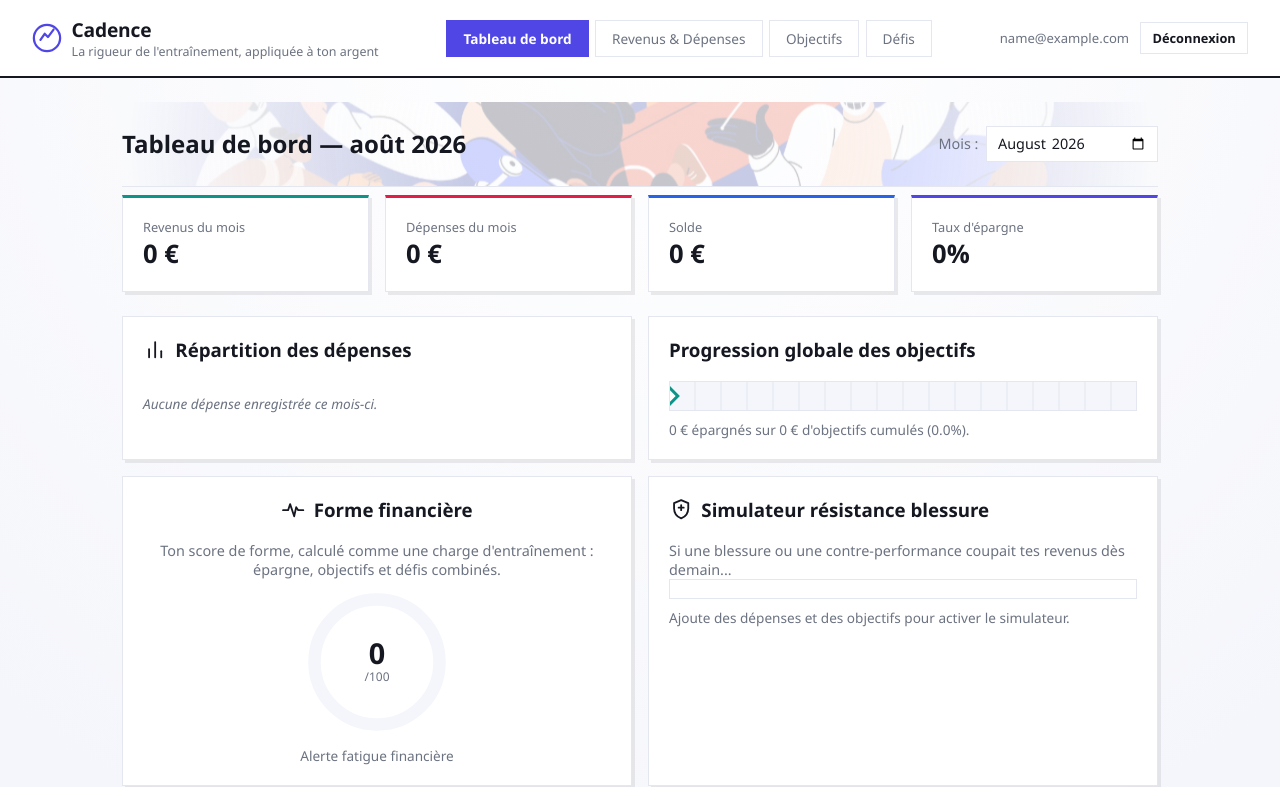
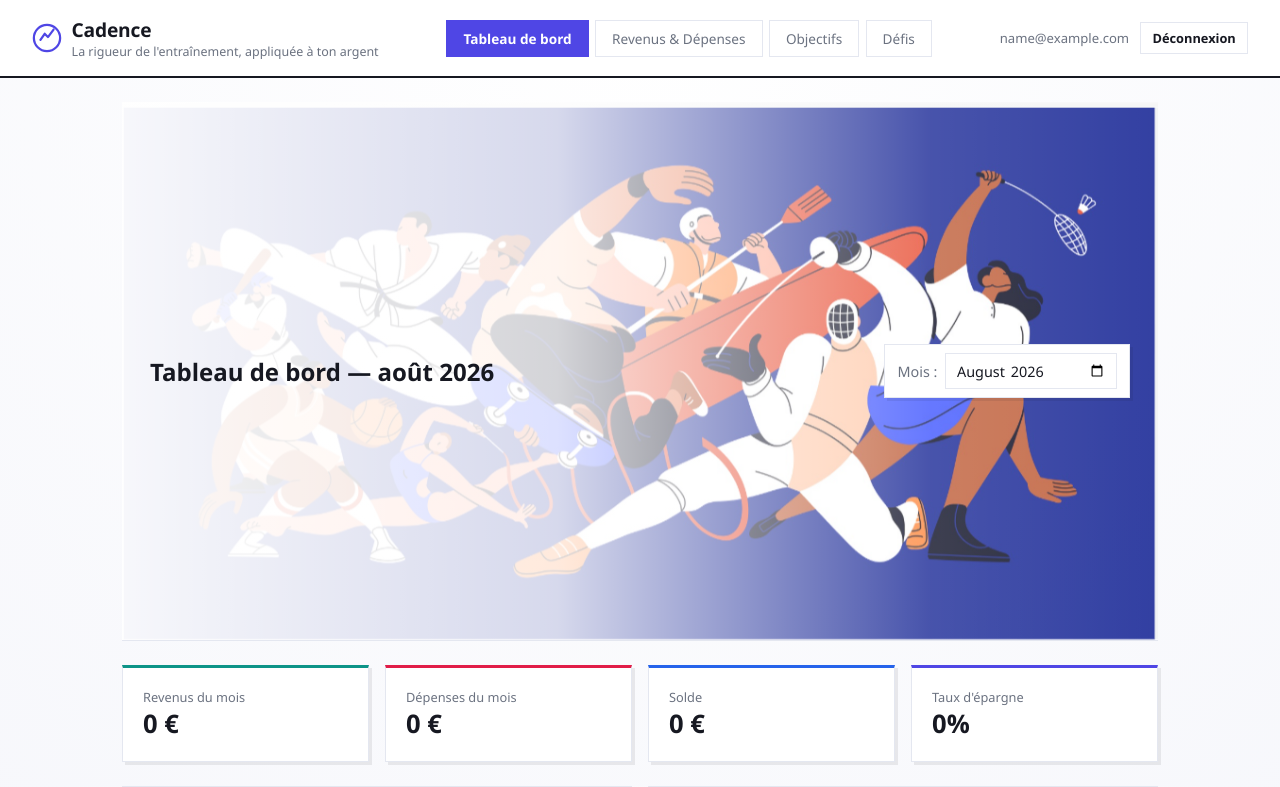
Before and after one commit to amal1234-boop/demo-git, a PHP site: page /app.php in a window 1280 px wide. Shown: the top 787 px of the page. Run offline with PHP 8.4, Linux system fonts and the light colour scheme; the visitor is signed in with stand-in values (Sample User, id 1); data that the repository does not hold is empty.

Commit message:
Agrandir l'illustration du tableau de bord, visible en entier
Remplace le petit bandeau rogné (masque radial serré, image
surdimensionnée) par une bannière pleine largeur qui affiche
l'illustration en entier, avec un dégradé blanc pour garder le
titre lisible et un fond dédié pour le sélecteur de mois.

Co-Authored-By: Claude Sonnet 5 <noreply@anthropic.com>
Claude-Session: https://claude.ai/code/session_01GoLDazGhqdJits2RX1u8dC

```diff
--- a/styles/style.css
+++ b/styles/style.css
@@ -100,24 +100,29 @@ main { max-width: 1100px; margin: 0 auto; padding: 1.5rem 2rem 4rem; }
 .dashboard-banner {
   position: relative;
   overflow: hidden;
-  padding: 1.5rem 0;
-  margin-bottom: .5rem;
+  margin-bottom: 1.5rem;
   border-bottom: 1px solid var(--border);
 }
 .dashboard-illustration {
+  display: block;
+  width: 100%;
+  height: auto;
+  opacity: .85;
+}
+.dashboard-banner .panel-header {
   position: absolute;
-  top: 50%;
-  left: 50%;
-  width: 1100px;
-  max-width: none;
-  transform: translate(-50%, -50%);
-  opacity: .22;
-  -webkit-mask-image: radial-gradient(ellipse 55% 90% at 50% 50%, #000 30%, transparent 85%);
-  mask-image: radial-gradient(ellipse 55% 90% at 50% 50%, #000 30%, transparent 85%);
-  pointer-events: none;
-  z-index: 0;
+  inset: 0;
+  z-index: 1;
+  margin-bottom: 0;
+  padding: 0 1.75rem;
+  background: linear-gradient(90deg, rgba(255, 255, 255, .96) 0%, rgba(255, 255, 255, .8) 42%, rgba(255, 255, 255, .1) 78%, rgba(255, 255, 255, 0) 100%);
 }
-.dashboard-banner .panel-header { position: relative; z-index: 1; margin-bottom: 0; }
+.dashboard-banner .month-picker {
+  background: var(--bg-alt);
+  border: 1px solid var(--border);
+  padding: .5rem .75rem;
+  box-shadow: var(--shadow-sm);
+}
 
 .month-picker { display: flex; align-items: center; gap: .5rem; font-size: .9rem; color: var(--text-muted); }
 .month-picker input {
```
